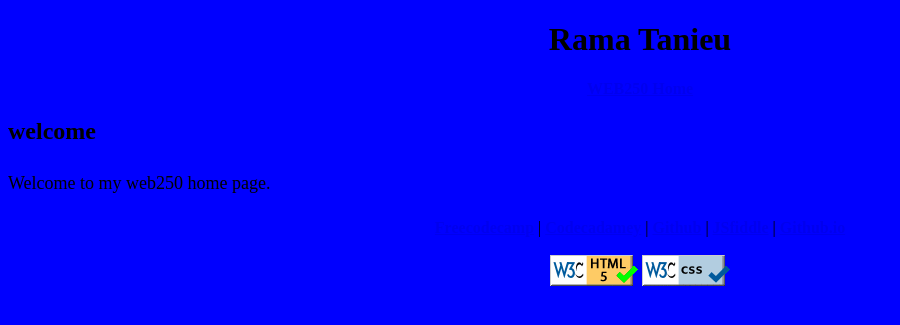
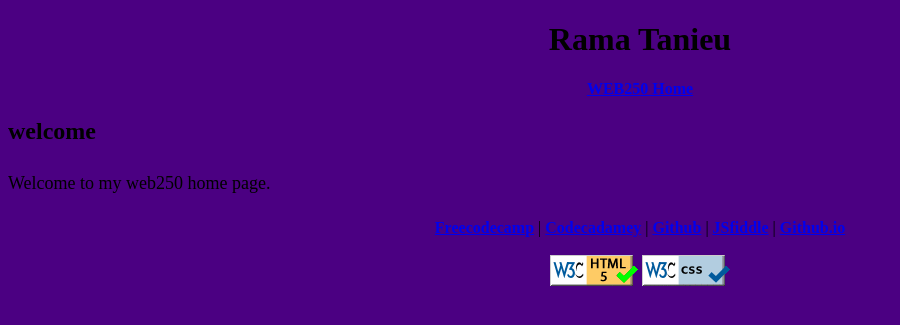
Before and after one commit to RamaTanieu/RamaTanieu.github.io, a PHP site: page / in a window 1280 px wide. Shown: the top 325 px of the page, without its empty margins (0-900 px from the left). Run offline with PHP 8.4, Linux system fonts and the light colour scheme.

Commit message:
default.css

```diff
--- a/web250/Styles/default.css
+++ b/web250/Styles/default.css
@@ -1,5 +1,5 @@
 body {color: black;
-		background: blue;
+		background: indigo;
 		text-align: left;}
 header {text-align: center;}
 nav a {list-style-type: none;
```
